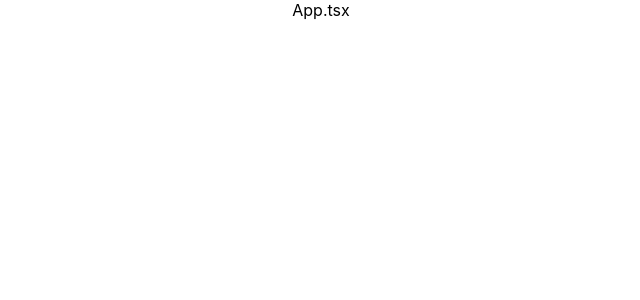
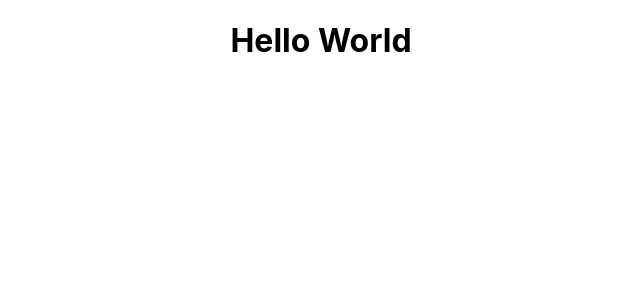
Before and after one commit to hungbui7690/typescript-studies, a React (Create React App) app in the folder playground/: page / in a window 1280 px wide. Shown: the top 300 px of the page, without its empty margins (319-959 px from the left). Built offline with nearby package versions, Linux system fonts and the light colour scheme.

Commit message:
Our First Component

```diff
--- a/playground/src/App.tsx
+++ b/playground/src/App.tsx
@@ -1,21 +1,24 @@
 /*
-  React & TypeScript Introduction
-  - pic
-  - npx create-react-app client --template typescript
+  Our First Component
+  - create components/Greeter.tsx
 
-  - there also tsconfig.json file
-'
+  - pic > cheat-sheet
+    > https://react-typescript-cheatsheet.netlify.app/
+
+
 */
 
 import React from 'react'
 import './App.css'
 
-// (***)
-const num: number = 99
-console.log(`Hello World, ${num}`)
+import Greeter from './components/Greeter' // (***)
 
 function App() {
-  return <div className='App'>App.tsx</div>
+  return (
+    <div className='App'>
+      <Greeter />
+    </div>
+  )
 }
 
 export default App
--- /dev/null
+++ b/playground/src/components/Greeter.tsx
@@ -0,0 +1,8 @@
+import React from 'react'
+
+// go to Type Definitions > if we want everything to be clear: add return type
+const Greeter = (): JSX.Element => {
+  return <h1>Hello World</h1>
+}
+
+export default Greeter
```
Also changed, not shown: 2 other files (tests, documents, lock files or other folders).
